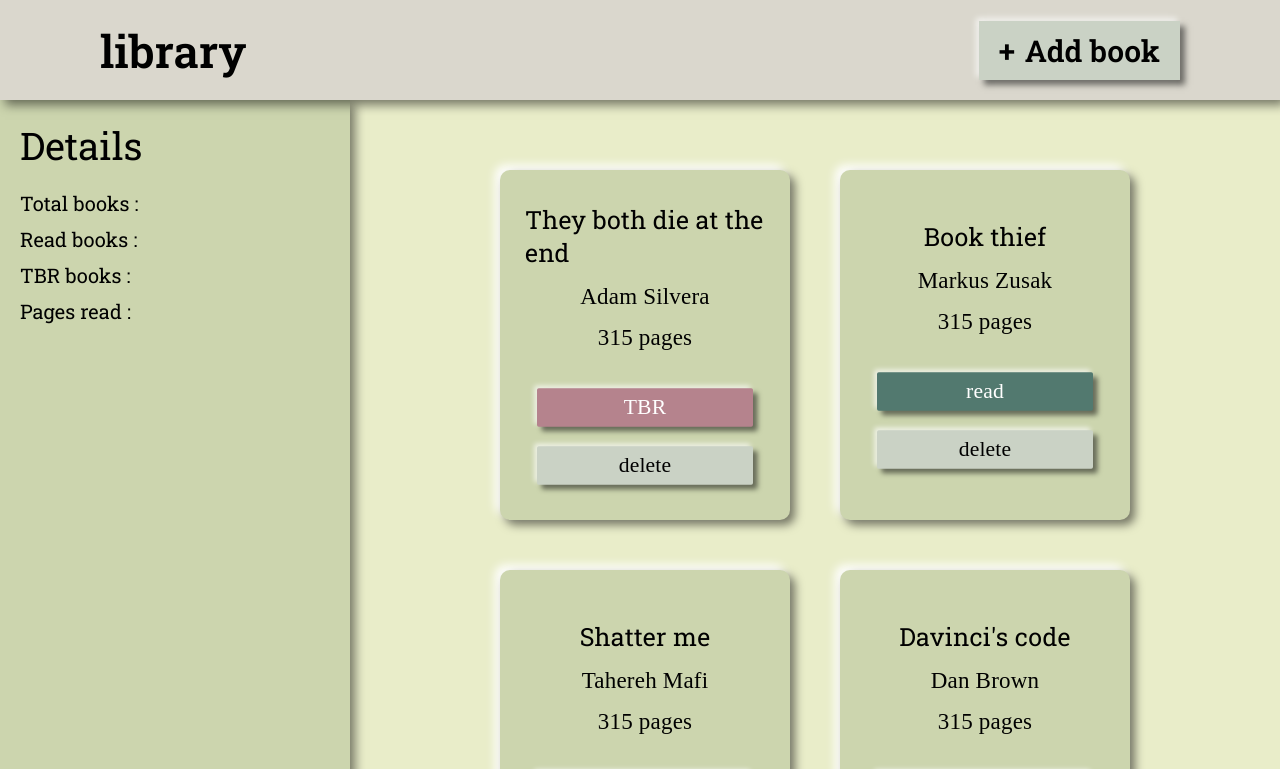
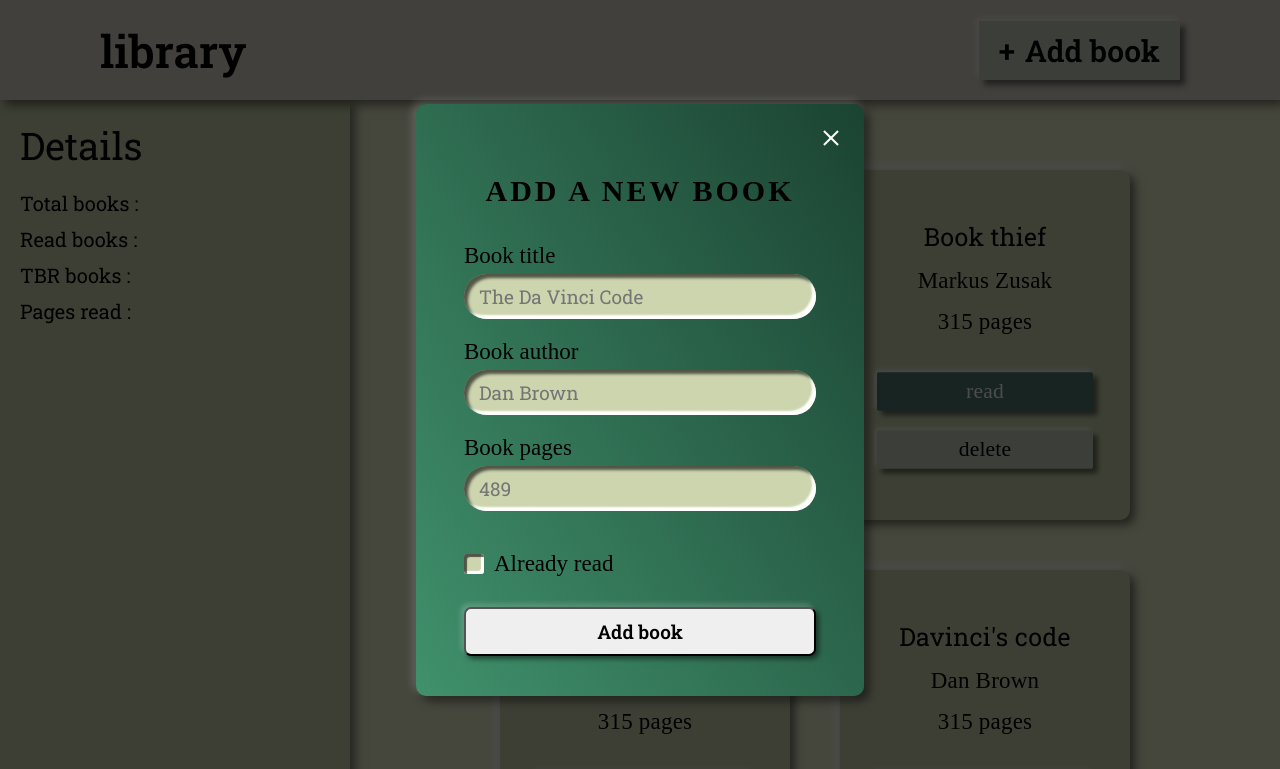
Before and after one commit to Olguta150/library_v1, a website: page index.html in a window 1280 px wide. Shown: the top 769 px of the page. Drawn offline with nearby package versions, Linux system fonts and the light colour scheme.

Commit message:
Style form and scrollbar

```diff
--- a/style.css
+++ b/style.css
@@ -14,10 +14,21 @@ body {
     overflow-x: hidden;
 }
 
-/* .container {
-    width: 100vw;
-    height: 100vh;
-} */
+body::-webkit-scrollbar {
+    width: 1em;
+    background: red;
+}
+
+body::-webkit-scrollbar-track {
+    background: #e9edc9;
+    box-shadow: inset 3px 3px 2px rgba(0, 0, 0, 0.3);
+}
+
+body::-webkit-scrollbar-thumb {
+    background: #ccd5ae;
+    border: 1px solid rgb(57, 56, 56);
+    box-shadow: inset 3px 3px 3px rgba(255, 255, 255);
+}
 
 .header {
     position: fixed;
@@ -38,11 +49,6 @@ body {
     justify-content: space-between;
     align-items: center;
     cursor: default;
-}
-
-.add-book-btn {
-    font-size: 30px;
-    cursor: pointer;
 }
 
 .main {
@@ -78,7 +84,7 @@ body {
 
 .library {
     position: absolute;
-    width: 100vw;
+    /* width: 100vw; */
     flex-grow: 1;
     min-height: calc(100vh - 100px);
     background: #e9edc9;
@@ -106,7 +112,7 @@ body {
     font-size: 23px;
     padding: 10px 25px;
     gap: 15px;
-    background: rgb(204, 213, 174);
+    background: #ccd5ae;
     letter-spacing: 0.2px;
     box-shadow: 5px 5px 10px rgba(0, 0, 0, 0.5), -5px -5px 10px rgba(255, 255, 255);
     cursor: default;
@@ -126,6 +132,7 @@ body {
     transform: scale(0.9);
     cursor: pointer;
     box-shadow: 5px 5px 6px rgba(0, 0, 0, 0.5), -3px -3px 6px rgba(255, 255, 255, 0.7);
+    user-select: none;
 }
 
 .status.tbr {
@@ -144,6 +151,9 @@ body {
 
 
 .add-book-btn {
+    font-size: 30px;
+    cursor: pointer;
+    user-select: none;
     padding: 10px 20px;
     background: #cad2c5;
     box-shadow: 5px 5px 6px rgba(0, 0, 0, 0.5), -3px -3px 6px rgba(255, 255, 255, 0.7);
@@ -158,7 +168,7 @@ body {
 .btn-inner-shadow {
     box-shadow: inset 5px 5px 2px rgba(0, 0, 0, 0.5), inset -3px -3px 2px rgba(255, 255, 255);
 }
-/* .overlay {
+.overlay {
     position: fixed;
     display: flex;
     justify-content: center;
@@ -167,14 +177,138 @@ body {
     left: 0;
     right: 0;
     bottom: 0;
-    background:rgba(0, 0, 0, 0.3);
+    background:rgba(0, 0, 0, 0.7);
     z-index: 10;
 }
 
 .overlay .popup {
     position: fixed;
-    min-width: 400px;
-    height: 450px;
+    width: 28em;
+    height: 37em;
+    background: linear-gradient(57deg, #40916c, #1b4332);
+    border-radius: 10px;
+    box-shadow: 5px 5px 10px rgba(0, 0, 0, 0.5), -3px -3px 10px rgba(255, 255, 255, 0.2);
+}
+
+.overlay .form {
+    position: relative;
+    padding: 2.5em 3em;
+    /* font-family: 'Roboto Slab', serif; */
+}
+
+.overlay .form .close-window {
+    cursor: pointer;
+}
+
+.overlay .form .close-window::before,
+.overlay .form .close-window::after {
+    content: '';
+    position: absolute;
+    right: 2em;
+    top: 1.5em;
+    width: 2px;
+    height: 20px;
     background: #fff;
-    border-radius: 10px;
-} */
+    transform: rotate(45deg);
+}
+
+.overlay .form .close-window::after {
+    transform: rotate(-45deg);
+}
+
+.overlay .form .form-title .title {
+    text-transform: uppercase;
+    /* font-family: 'Roboto Slab', serif; */
+    font-size: 30px;
+    font-weight: 600;
+    letter-spacing: 3px;
+}
+
+.overlay .form .form-title {
+    display: flex;
+    justify-content: center;
+    align-items: center;
+    flex-direction: column;
+    padding-top: 30px;
+    gap: 10px;
+}
+
+.overlay .popup .form-content {
+    font-size: 23px;
+    padding-top: 35px;
+}
+
+.category {
+    display: flex;
+    flex-direction: column;
+    padding-bottom: 20px;
+    gap: 5px;
+}
+
+.category input[type="text"],
+.category input[type="number"] {
+    font-size: 19px;
+    padding: 10px 15px;
+    border-radius: 30px;
+    border: none;
+    box-shadow: inset 4px 4px 3px rgba(0, 0, 0, 0.6), inset -4px -4px 2px rgba(255, 255, 255);
+    background: #ccd5ae;
+    font-family: 'Roboto Slab', serif;
+}
+
+.category input:-webkit-autofill,
+.category input:-webkit-autofill:hover,
+.category input:-webkit-autofill:focus {
+    background: #ccd5ae;
+    font-size: 19px;
+}
+
+.category input[type="text"]:focus,
+.form-content input[type="number"]:focus {
+    border: none;
+    outline: 3px solid #172b26;
+}
+
+.form-content .check {
+    display: flex;
+    align-items: center;
+    gap: 10px;
+    padding-top: 20px;
+}
+
+.form-content input[type="checkbox"] {
+    -webkit-appearance: none;
+    appearance: none;
+    display: flex;
+    justify-content: center;
+    align-items: center;
+    width: 20px;
+    height: 20px;
+    border-radius: 3px;
+    background: #ccd5ae;
+    box-shadow: inset 3px 3px 1px rgba(0, 0, 0, 0.6), inset -3px -3px 1px rgba(255, 255, 255);
+}
+
+.form-content input[type="checkbox"]::before {
+    content: '';
+    width: 13px;
+    height: 13px;
+    background: #172b26;
+    transform: scale(0);
+    transition: transform 0.3s;
+}
+
+.form-content input[type="checkbox"]:checked::before {
+    transform: scale(1);
+}
+
+.form .form-button {
+    width: 100%;
+    margin-top: 30px;
+    padding: 10px 0;
+    border-radius: 7px;
+    font-size: 19px;
+    font-weight: 600;
+    font-family: 'Roboto Slab', serif;
+    box-shadow: 3px 3px 5px rgba(0, 0, 0, 0.5), -3px -3px 5px rgba(255, 255, 255, 0.2);
+}
```
